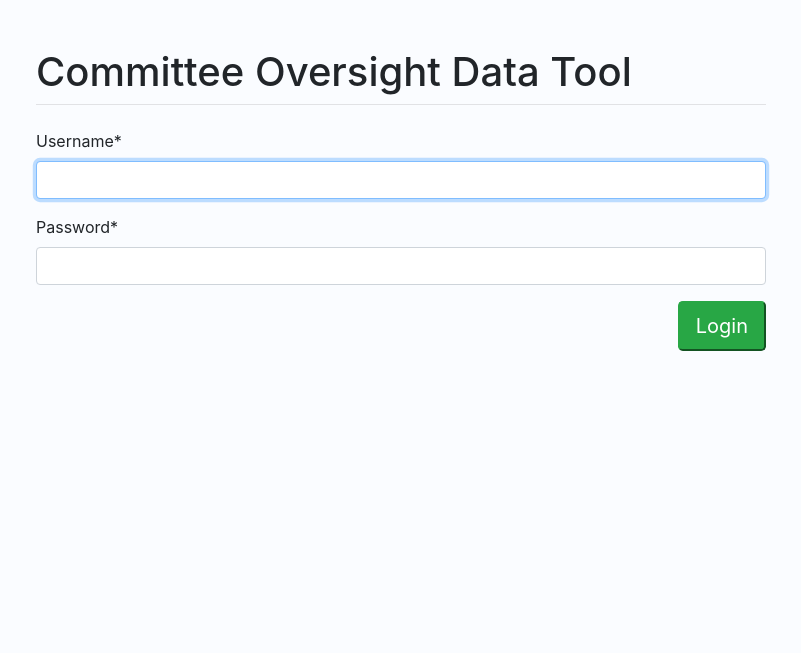
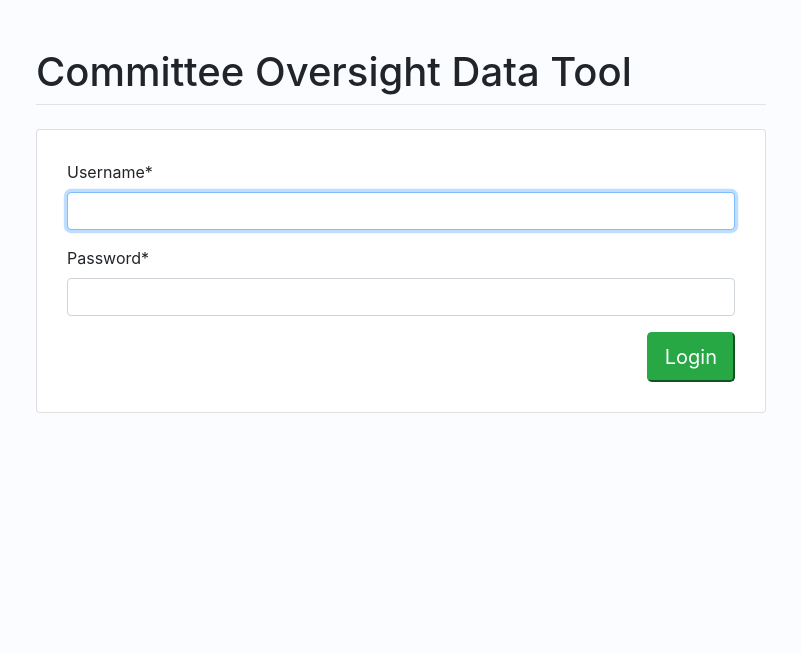
Before and after one commit to datamade/committee-oversight, a Django app: page /accounts/login/ in a window 1280 px wide. Shown: the top 653 px of the page, without its empty margins (239-1040 px from the left). Run offline with Django 3.2, Linux system fonts and the light colour scheme; some libraries are stand-ins or nearby versions.

Commit message:
Add card styling to login and logout pages

```diff
--- a/committeeoversightapp/templates/registration/logged_out.html
+++ b/committeeoversightapp/templates/registration/logged_out.html
@@ -1,6 +1,8 @@
 {% extends "base.html" %}
 
 {% block content %}
+<div class="hearing-form card">
   <p>Logged out!</p>
   <a href="{% url 'login'%}">Click here to login again.</a>
+</div>
 {% endblock %}
--- a/committeeoversightapp/templates/registration/login.html
+++ b/committeeoversightapp/templates/registration/login.html
@@ -2,7 +2,7 @@
 {% load crispy_forms_tags %}
 
 {% block content %}
-
+<div class="hearing-form card">
   {% if form.errors %}
     <p>Your username and password didn't match. Please try again.</p>
   {% endif %}
@@ -31,5 +31,5 @@
     <input type="hidden" name="next" value="{{ next }}" />
   </div>
   </form>
-
+</div>
 {% endblock %}
```
Lines whose indentation alone changed are shown as unchanged.
